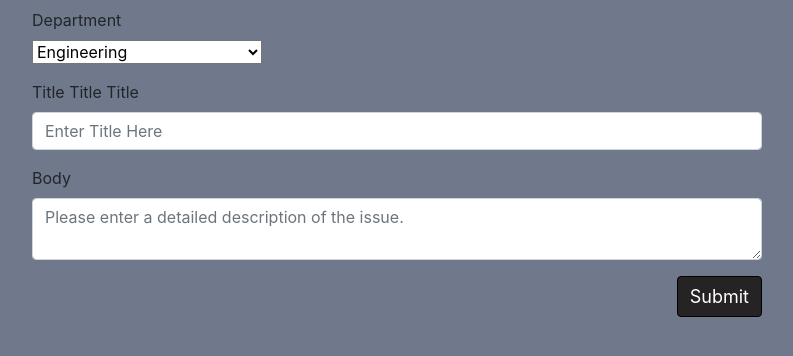
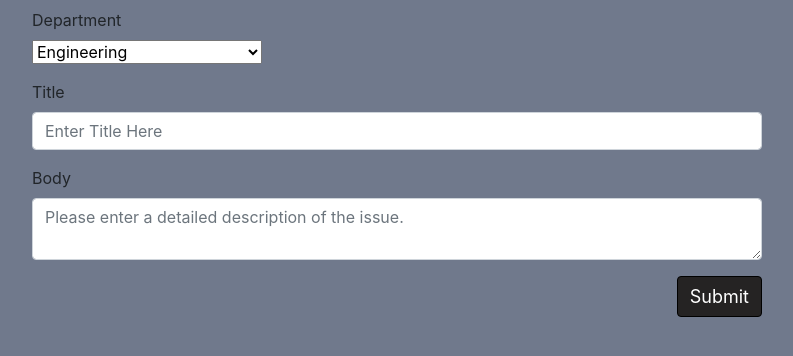
Before and after one commit to TomOverland/Ticket-Tracker, a Node server app: template views/submit.handlebars in a window 1280 px wide. Shown: the part 86-442 px from the top of the page, without its empty margins (243-1036 px from the left). Run offline with Node 20, Linux system fonts and the light colour scheme; the template is opened without the code that fills it, so the values that code supplies are empty; some libraries are stand-ins or nearby versions.

Commit message:
removed duplicate code

```diff
--- a/views/submit.handlebars
+++ b/views/submit.handlebars
@@ -1,4 +1,3 @@
-
 <div id="home">
     <div class="container">
         <div class="row">
@@ -20,10 +19,6 @@
 
                         <label for="example-text" id="title">Title</label>
 
-                        <label for="example-text">Title</label>
-
-                        <label for="example-text" id="title">Title</label>
-
                         <input type="text" id="example-text" class="form-control" aria-describedby="example-text"
                             placeholder="Enter Title Here">
                     </div>
```
Lines whose indentation alone changed are shown as unchanged.
